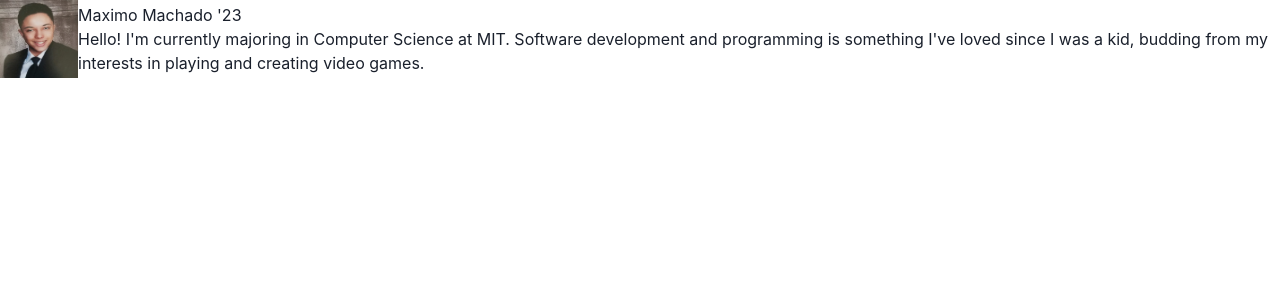
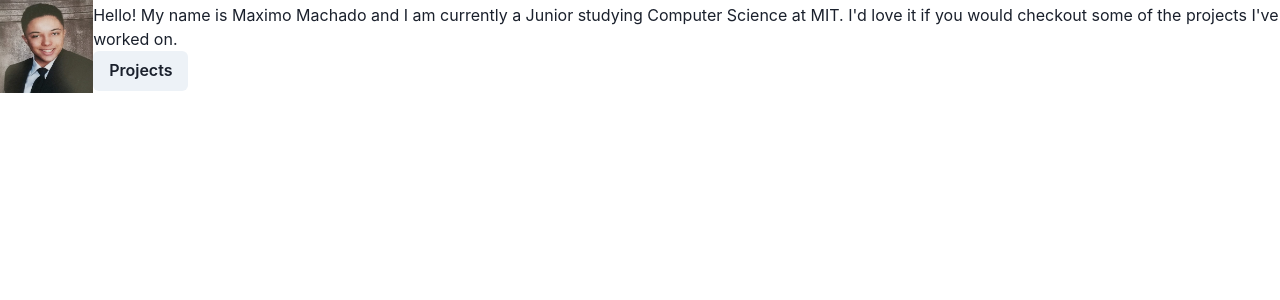
Before and after one commit to MaximoMachado/personal-website, a Next.js app: page / in a window 1280 px wide. Shown: the top 300 px of the page. Built offline with nearby package versions, Linux system fonts and the light colour scheme.

Commit message:
Move greeting string out into variable

```diff
--- a/pages/index.tsx
+++ b/pages/index.tsx
@@ -1,13 +1,15 @@
 import Head from 'next/head'
 import Image from 'next/image'
-import { Box, Center } from '@chakra-ui/react'
+import { Box, Center, Button } from '@chakra-ui/react'
 
 export default function Home() {
+  const greeting: string = "Hello! My name is Maximo Machado and I am currently a Junior studying Computer Science at MIT. I'd love it if you would checkout some of the projects I've worked on."
+
   return (
     <>
       <Head>
         <title>Maximo Machado</title>
-        <meta name="description" content="A website featuring software developer and photographer Maximo Machado." />
+        <meta name="description" content={greeting} />
         <link rel="icon" href="/favicon.ico" />
       </Head>
 
@@ -20,13 +22,8 @@ export default function Home() {
             height={100}
           />
           <Box >
-            <h1>
-              Maximo Machado '23
-            </h1>
-            <p>
-              Hello! I'm currently majoring in Computer Science at MIT.
-              Software development and programming is something I've loved since I was a kid, budding from my interests in playing and creating video games.
-            </p>
+            <p>{greeting}</p>
+            <Button>Projects</Button>
           </Box >
         </Center >
       </main>
```
Also changed, not shown: 1 other file (tests, documents, lock files or other folders).
